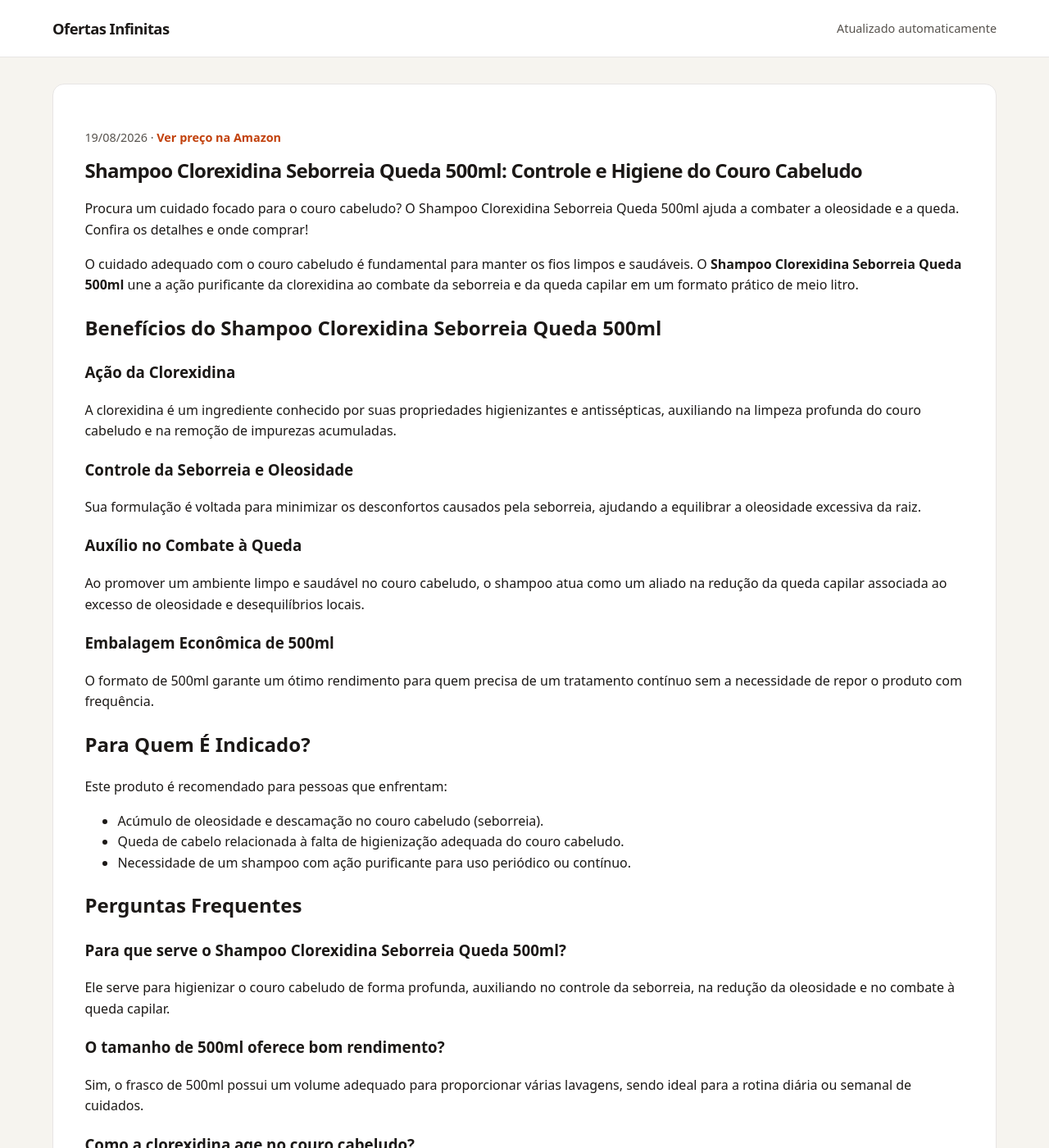
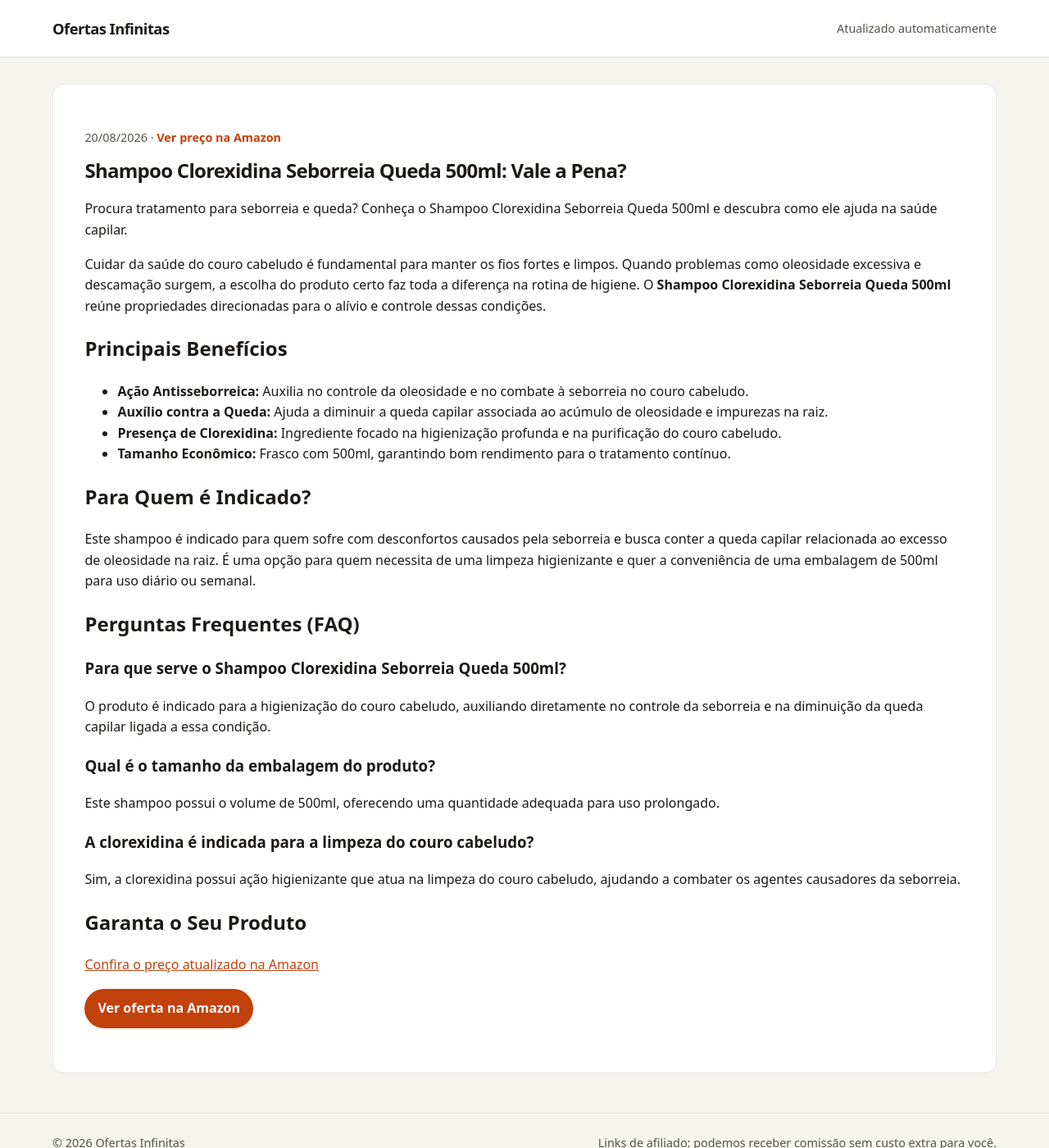
Before and after one commit to Monuver/afiliado, a Jekyll site: the page built from _posts/2026-08-19-shampoo-clorexidina-seborreia-queda-500ml-b09l9qkmd1.md, in a window 1280 px wide and 1400 px high. Shown: the whole window at 82% size. Built offline with Jekyll 4.4.1, drawn with Linux system fonts in a browser that asks for light colours; some of the changed text lies outside the part shown.

```diff
--- a/_posts/2026-08-19-shampoo-clorexidina-seborreia-queda-500ml-b09l9qkmd1.md
+++ b/_posts/2026-08-19-shampoo-clorexidina-seborreia-queda-500ml-b09l9qkmd1.md
@@ -1,8 +1,8 @@
 ---
 layout: post
-title: 'Shampoo Clorexidina Seborreia Queda 500ml: Controle e Higiene do Couro Cabeludo'
-description: Procura um cuidado focado para o couro cabeludo? O Shampoo Clorexidina Seborreia Queda 500ml ajuda a combater a oleosidade e a queda. Confira os...
-date: 2026-08-19 05:39:25 -0300
+title: 'Shampoo Clorexidina Seborreia Queda 500ml: Vale a Pena?'
+description: Procura tratamento para seborreia e queda? Conheça o Shampoo Clorexidina Seborreia Queda 500ml e descubra como ele ajuda na saúde capilar.
+date: 2026-08-20 05:40:30 -0300
 categories:
 - ofertas
 image: ''
@@ -10,44 +10,34 @@ preco: Ver preço na Amazon
 affiliate_url: https://amzn.to/4qzhrZ9
 ---
 
-# Shampoo Clorexidina Seborreia Queda 500ml: Controle e Higiene do Couro Cabeludo
+# Shampoo Clorexidina Seborreia Queda 500ml: Vale a Pena?
 
-Procura um cuidado focado para o couro cabeludo? O Shampoo Clorexidina Seborreia Queda 500ml ajuda a combater a oleosidade e a queda. Confira os detalhes e onde comprar!
+Procura tratamento para seborreia e queda? Conheça o Shampoo Clorexidina Seborreia Queda 500ml e descubra como ele ajuda na saúde capilar.
 
-O cuidado adequado com o couro cabeludo é fundamental para manter os fios limpos e saudáveis. O **Shampoo Clorexidina Seborreia Queda 500ml** une a ação purificante da clorexidina ao combate da seborreia e da queda capilar em um formato prático de meio litro.
+Cuidar da saúde do couro cabeludo é fundamental para manter os fios fortes e limpos. Quando problemas como oleosidade excessiva e descamação surgem, a escolha do produto certo faz toda a diferença na rotina de higiene. O **Shampoo Clorexidina Seborreia Queda 500ml** reúne propriedades direcionadas para o alívio e controle dessas condições.
 
-## Benefícios do Shampoo Clorexidina Seborreia Queda 500ml
+## Principais Benefícios
 
-### Ação da Clorexidina
-A clorexidina é um ingrediente conhecido por suas propriedades higienizantes e antissépticas, auxiliando na limpeza profunda do couro cabeludo e na remoção de impurezas acumuladas.
+* **Ação Antisseborreica:** Auxilia no controle da oleosidade e no combate à seborreia no couro cabeludo.
+* **Auxílio contra a Queda:** Ajuda a diminuir a queda capilar associada ao acúmulo de oleosidade e impurezas na raiz.
+* **Presença de Clorexidina:** Ingrediente focado na higienização profunda e na purificação do couro cabeludo.
+* **Tamanho Econômico:** Frasco com 500ml, garantindo bom rendimento para o tratamento contínuo.
 
-### Controle da Seborreia e Oleosidade
-Sua formulação é voltada para minimizar os desconfortos causados pela seborreia, ajudando a equilibrar a oleosidade excessiva da raiz.
+## Para Quem é Indicado?
 
-### Auxílio no Combate à Queda
-Ao promover um ambiente limpo e saudável no couro cabeludo, o shampoo atua como um aliado na redução da queda capilar associada ao excesso de oleosidade e desequilíbrios locais.
+Este shampoo é indicado para quem sofre com desconfortos causados pela seborreia e busca conter a queda capilar relacionada ao excesso de oleosidade na raiz. É uma opção para quem necessita de uma limpeza higienizante e quer a conveniência de uma embalagem de 500ml para uso diário ou semanal.
 
-### Embalagem Econômica de 500ml
-O formato de 500ml garante um ótimo rendimento para quem precisa de um tratamento contínuo sem a necessidade de repor o produto com frequência.
-
-## Para Quem É Indicado?
-
-Este produto é recomendado para pessoas que enfrentam:
-* Acúmulo de oleosidade e descamação no couro cabeludo (seborreia).
-* Queda de cabelo relacionada à falta de higienização adequada do couro cabeludo.
-* Necessidade de um shampoo com ação purificante para uso periódico ou contínuo.
-
-## Perguntas Frequentes
+## Perguntas Frequentes (FAQ)
 
 ### Para que serve o Shampoo Clorexidina Seborreia Queda 500ml?
-Ele serve para higienizar o couro cabeludo de forma profunda, auxiliando no controle da seborreia, na redução da oleosidade e no combate à queda capilar.
+O produto é indicado para a higienização do couro cabeludo, auxiliando diretamente no controle da seborreia e na diminuição da queda capilar ligada a essa condição.
 
-### O tamanho de 500ml oferece bom rendimento?
-Sim, o frasco de 500ml possui um volume adequado para proporcionar várias lavagens, sendo ideal para a rotina diária ou semanal de cuidados.
+### Qual é o tamanho da embalagem do produto?
+Este shampoo possui o volume de 500ml, oferecendo uma quantidade adequada para uso prolongado.
 
-### Como a clorexidina age no couro cabeludo?
-A clorexidina atua como um agente antisséptico, ajudando a eliminar microrganismos e resíduos que podem agravar a seborreia e a queda.
+### A clorexidina é indicada para a limpeza do couro cabeludo?
+Sim, a clorexidina possui ação higienizante que atua na limpeza do couro cabeludo, ajudando a combater os agentes causadores da seborreia.
 
-## Onde Comprar com Segurança?
+## Garanta o Seu Produto
 
 [Confira o preço atualizado na Amazon](https://amzn.to/4qzhrZ9)
```
Also changed, not shown: _posts/2026-08-19-cadeira-escritorio-presidente-duoffice-du500a-b09vnbcfdj.md (+25 -23 lines), _posts/2026-08-19-flexiveis-cotonete-bastonetes-bellacotton-150unidades-b0cx9wkp1b.md (+22 -23 lines), _posts/2026-08-20-cafeteira-de-fogao-moka-italiana-expresso-aluminio-ate-6-xic-b08b79hyvc.md (added, +57 -0 lines).
